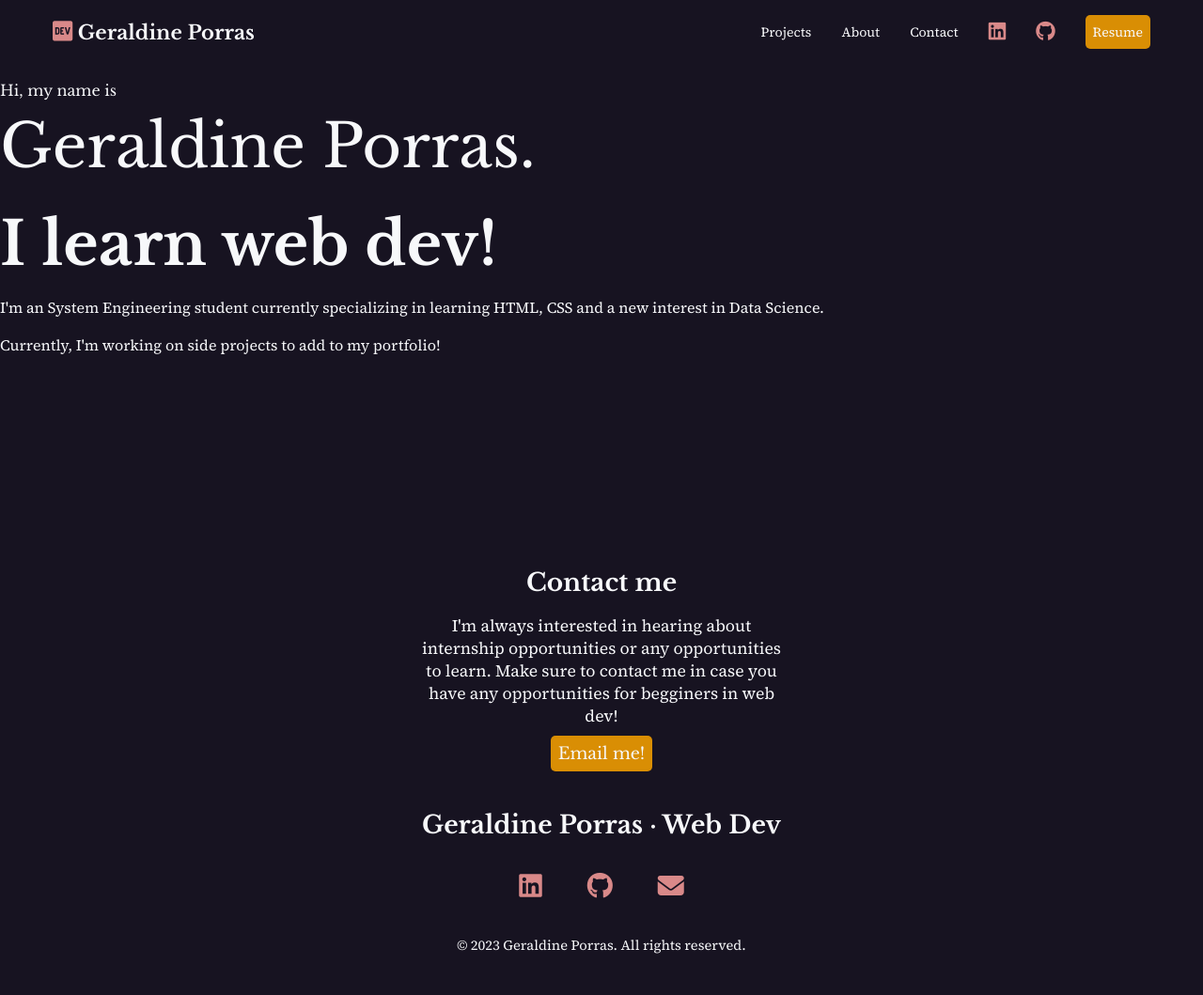
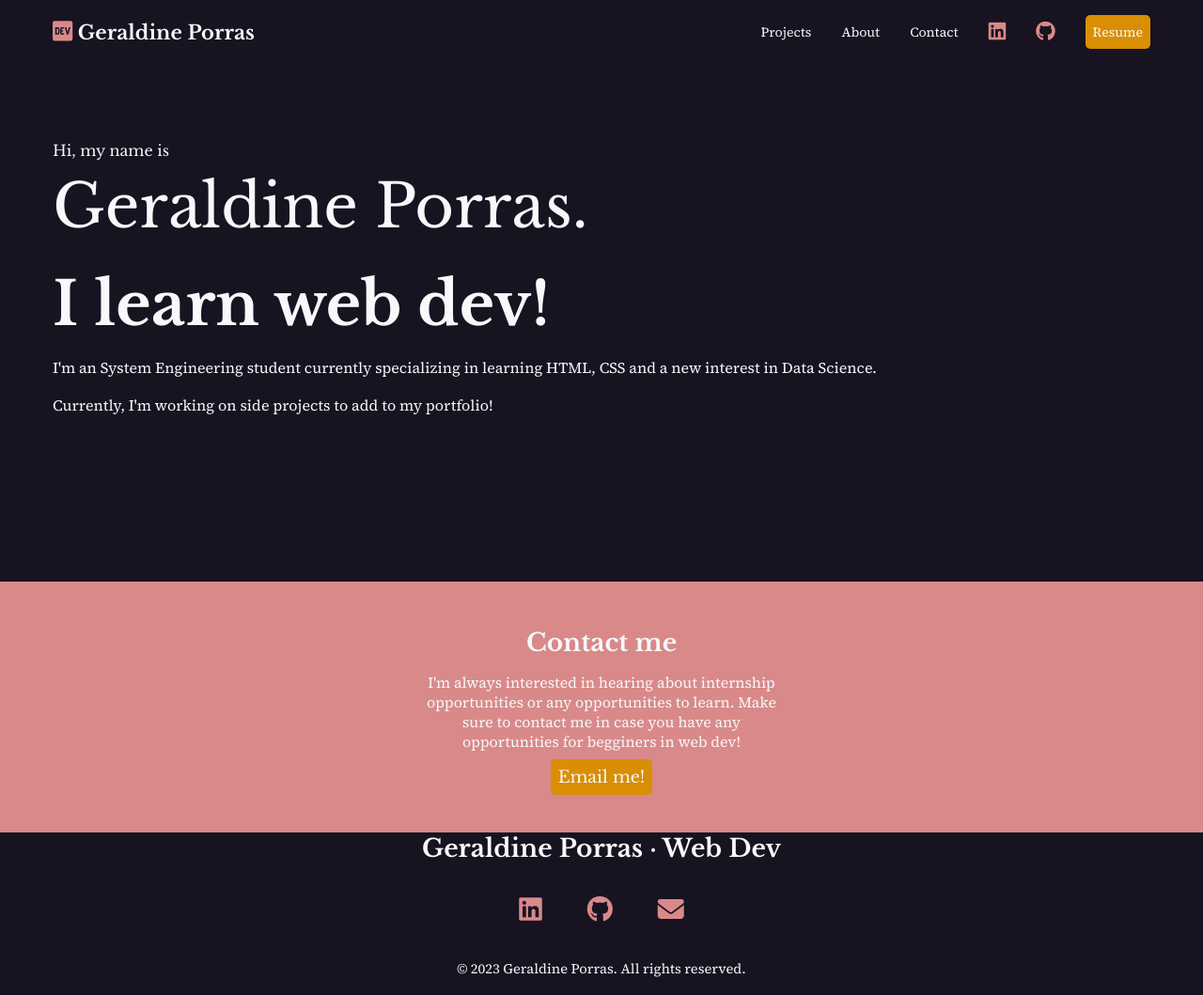
Before and after one commit to gporras24/portfolio, a plain HTML site: page index.html in a window 1280 px wide. Shown: the whole page at 94% size. Before the commit the page ends 1035 px from the top, so only its background shows below. Drawn offline with nearby package versions, Linux system fonts and the light colour scheme.

Commit message:
Changes to make it prettier

```diff
--- a/css/style.css
+++ b/css/style.css
@@ -48,9 +48,20 @@ p{
   font-family: var(--secondary-font);
 }
 
+/*Sin este color el cuadro con la contact section era muy pequenio y el resto del color era otro, un cuadro
+dentro de otro. Entonces todo lo que este dentro de este div tendra este color y no se notara la diferencia. Esto
+puede resolver para lograr que algo este al centro dentro de otro contenedor*/
+.contact-section{
+  background-color: var(--pink);
+}
+
+
+
 /* intro styles */
 #intro {
-    padding-bottom: 10rem;
+    padding: 4rem 1rem 10rem 1rem;
+    max-width: 1200px;
+    margin: 0 auto;
 }
 
 #intro p {
@@ -81,7 +92,11 @@ p{
     width: 400px;
     text-align: center;
     margin: 0 auto;
-  padding: 3rem 0;
+    padding: 3rem 0;
+}
+
+#contact p{
+  font-size: 90%;
 }
 
 #contact p:last-child {
@@ -144,7 +159,7 @@ nav [class*="fa-"]:hover {
   background-color: var(--orange);
   color: var(--white);
   padding: 0.5rem;
-  border-radius: 5px
+  border-radius: 5px;
 }
 
 .button:hover{
--- a/index.html
+++ b/index.html
@@ -53,6 +53,7 @@
             <p>Currently, I'm working on side projects to add to my portfolio!</p>
             </section>
 
+            <div class="contact-section">
             <section id="contact">
 
               <h2>Contact me</h2>
@@ -61,6 +62,8 @@
 
              <a href="mailto:gporras2403@gmail.com" class="button">Email me!</a>
             </section>
+
+          </div>
 
 
             <footer>
```
